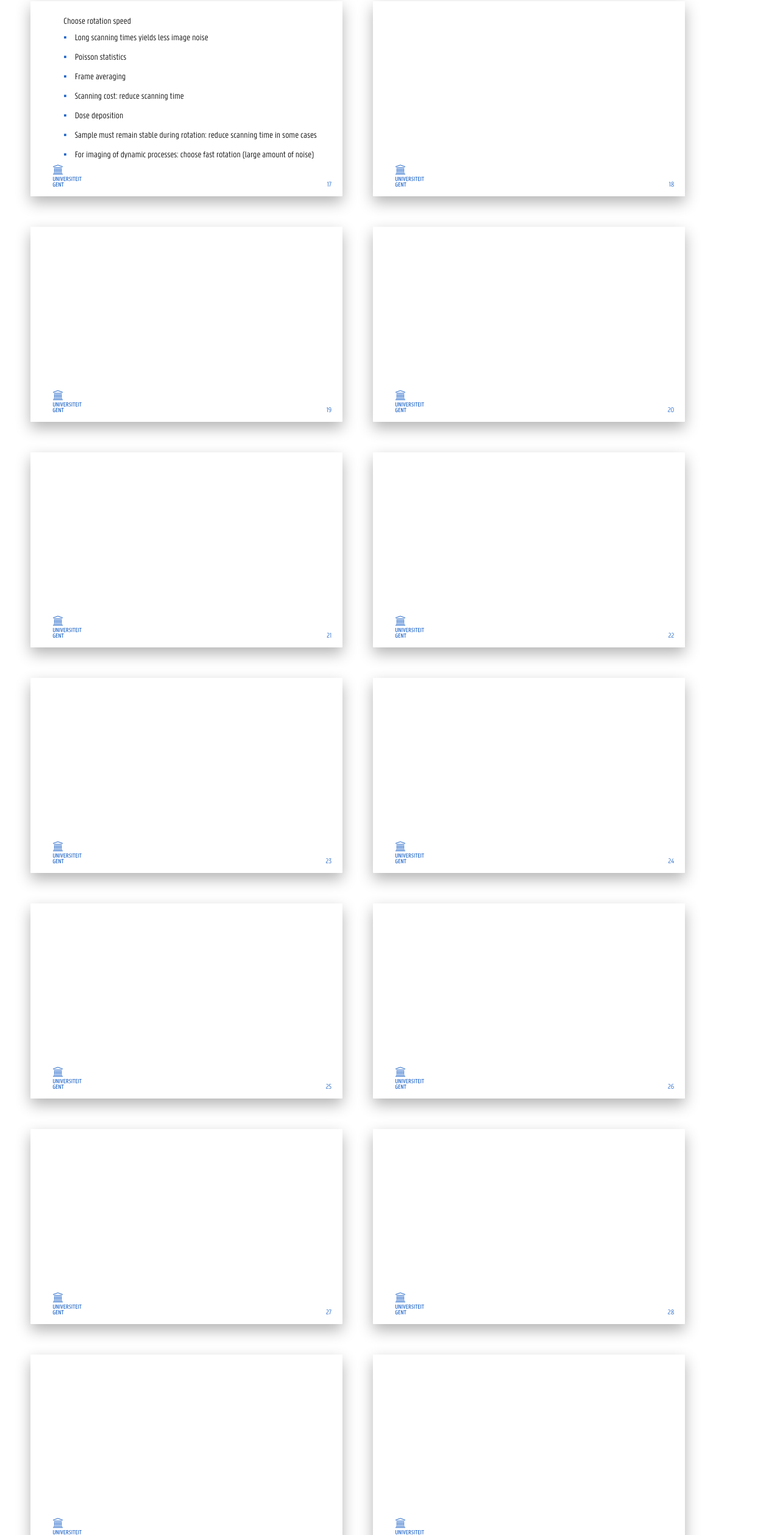
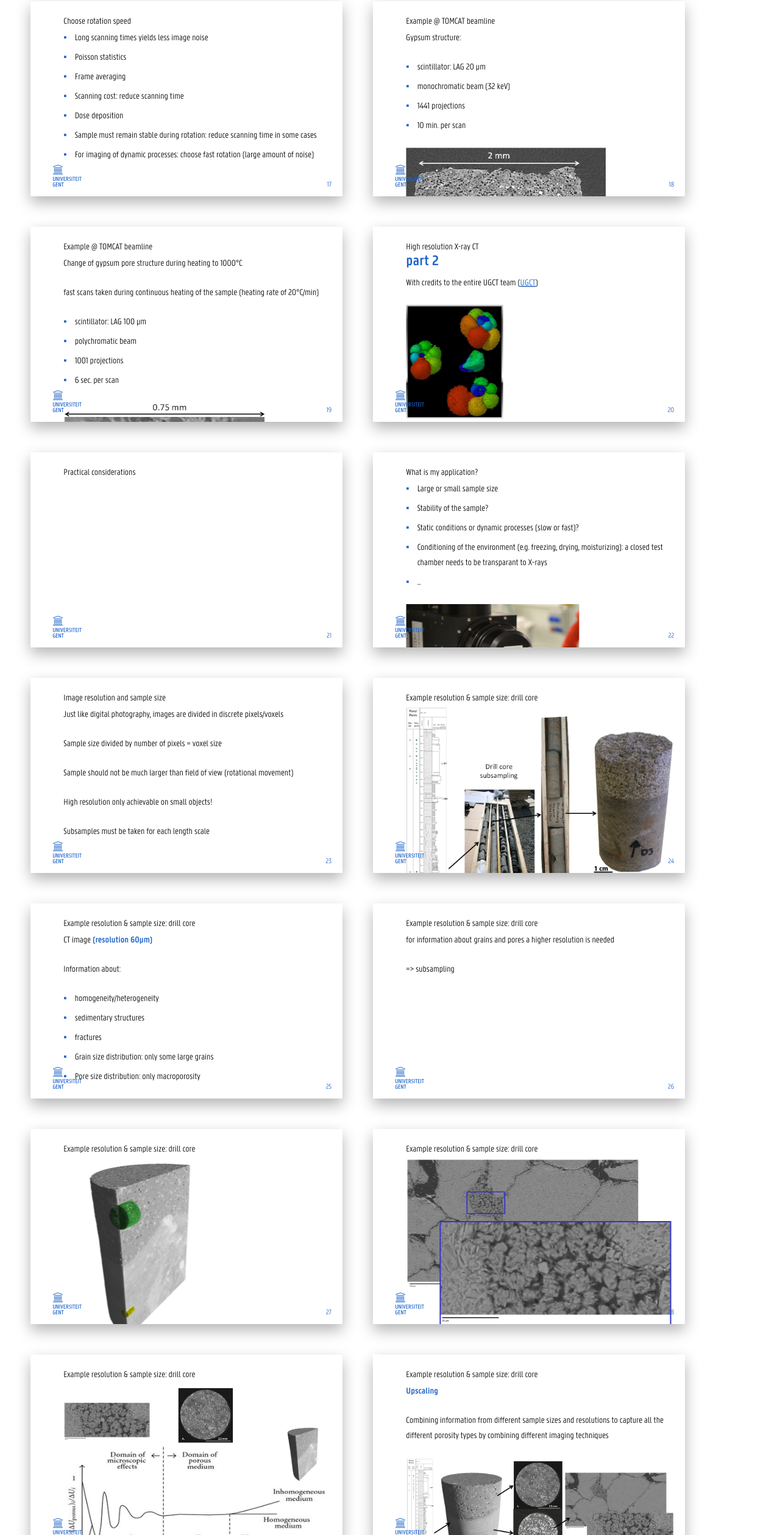
Before and after one commit to OpenWebslides-Content/DIT_part_3-3_artifacts_and_considerations, a website: page index.html in a window 1280 px wide. Shown: the part 3132-5650 px from the top of the page at 61% size. Drawn offline with Linux system fonts and the light colour scheme.

Commit message:
first draft update

```diff
--- a/index.html
+++ b/index.html
@@ -230,90 +230,180 @@
 	</section>
 
 	<section class="slide" data-level="0">
-		<h1></h1>
+		<h1>Example @ TOMCAT beamline</h1>
+		<p>Gypsum structure: </p>
+		<ul>
+			<li>scintillator: LAG 20 µm </li>
+			<li>monochromatic beam (32 keV) </li>
+			<li>1441 projections </li>
+			<li>10 min. per scan </li>
+		</ul>
+		<figure>
+			<img src="assets/k6.png" alt="gypsum example TOMCAT">
+			<figcaption></figcaption>
+		</figure>
+	</section>
+
+	<section class="slide" data-level="0">
+		<h1>Example @ TOMCAT beamline</h1>
+		<p>Change of gypsum pore structure during heating to 1000°C</p>
+		<p>fast scans taken during continuous heating of the sample (heating rate of 20°C/min)</p>
+		<ul>
+			<li>scintillator: LAG 100 µm </li>
+			<li>polychromatic beam </li>
+			<li>1001 projections </li>
+			<li>6 sec. per scan </li>
+		</ul>
+		<figure>
+			<img src="assets/k7.png" alt="gypsum example TOMCAT">
+			<figcaption></figcaption>
+		</figure>
+	</section>
+
+	<section class="slide" data-level="0">
+		<h1>High resolution X-ray CT </h1>
+		<h2>part 2</h2>
+		<p>With credits to the entire UGCT team (<a href="www.ugct.ugent.be">UGCT</a>) </p>
+		<figure>
+			<img src="assets/afbeelding23.png" alt="gypsum example TOMCAT">
+			<figcaption></figcaption>
+		</figure>
+	</section>
+
+	<section class="slide" data-level="0">
+		<h1>Practical considerations</h1>
 
 	</section>
 
 	<section class="slide" data-level="0">
-		<h1></h1>
+		<h1>What is my application?</h1>
+		<ul>
+			<li>Large or small sample size </li>
+			<li>Stability of the sample? </li>
+			<li>Static conditions or dynamic processes (slow or fast)? </li>
+			<li>Conditioning of the environment (e.g. freezing, drying, moisturizing): a closed test chamber needs to be transparant to
+				X-rays </li>
+			<li>...</li>
+		</ul>
+		<figure>
+			<img src="assets/afbeelding22.png" alt="CT setup example">
+			<figcaption></figcaption>
+		</figure>
+	</section>
+
+	<section class="slide" data-level="0">
+		<h1>Image resolution and sample size</h1>
+		<p>Just like digital photography, images are divided in discrete pixels/voxels </p>
+		<p>Sample size divided by number of pixels = voxel size </p>
+		<p>Sample should not be much larger than field of view (rotational movement) </p>
+		<p>High resolution only achievable on small objects! </p>
+		<p>Subsamples must be taken for each length scale </p>
+	</section>
+
+	<section class="slide" data-level="0">
+		<h1>Example resolution & sample size: drill core</h1>
+		<figure>
+			<img src="assets/k8.png" alt="drill core to sample">
+			<figcaption></figcaption>
+		</figure>
+	</section>
+
+	<section class="slide" data-level="0">
+		<h1>Example resolution & sample size: drill core</h1>
+		<p>CT image <strong>(resolution 60µm)</strong> </p>
+		<p>Information about: </p>
+		<ul>
+			<li>homogeneity/heterogeneity </li>
+			<li>sedimentary structures </li>
+			<li>fractures</li>
+			<li>Grain size distribution: only some large grains </li>
+			<li>Pore size distribution: only macroporosity </li>
+		</ul>
+		<figure>
+			<img src="assets/afbeelding28.png" alt="example: image">
+			<figcaption></figcaption>
+		</figure>
+		<figure>
+			<img src="assets/afbeelding29.png" alt="example: CT image half">
+			<figcaption></figcaption>
+		</figure>
+		<figure>
+			<img src="assets/afbeelding29a.png" alt="example: CT image">
+			<figcaption></figcaption>
+		</figure>
+		<figure>
+			<img src="assets/afbeelding30.png" alt="example: CT image cross sections">
+			<figcaption></figcaption>
+		</figure>
+	</section>
+
+	<section class="slide" data-level="0">
+		<h1>Example resolution & sample size: drill core</h1>
+		<p>for information about grains and pores a higher resolution is needed</p>
+		<p>=> subsampling</p>
 
 	</section>
 
 	<section class="slide" data-level="0">
-		<h1></h1>
-
+		<h1>Example resolution & sample size: drill core</h1>
+		<figure>
+			<img src="assets/afbeelding31.png" alt="example: CT image half">
+			<figcaption></figcaption>
+		</figure>
+		<figure>
+			<img src="assets/afbeelding32.png" alt="example: CT image">
+			<figcaption>
+				<p><strong>Subsample A (4 µm resolution)</strong></p>
+				<p>discrimination of mineral grains and pore space </p>
+			</figcaption>
+		</figure>
+		<figure>
+			<img src="assets/afbeelding33.png" alt="example: CT image cross sections">
+			<figcaption>
+				<p><strong>Subsample B (2.8 µm resolution)</strong></p>
+				<p>discrimination between different minerals (quartz, feldspar, clays) </p>
+				<p>Microporosity visible </p>
+			</figcaption>
+		</figure>
 	</section>
 
 	<section class="slide" data-level="0">
-		<h1></h1>
-
+		<h1>Example resolution & sample size: drill core</h1>
+		<figure>
+			<img src="assets/k9.png" alt="clay microporosity">
+			<figcaption>
+				<p>Capture microporosity in clays</p>
+				<p>-> SEM (nm resolutions)</p>
+			</figcaption>
+		</figure>
 	</section>
 
 	<section class="slide" data-level="0">
-		<h1></h1>
-
+		<h1>Example resolution & sample size: drill core</h1>
+		<figure>
+			<img src="assets/k10.png" alt="representative volume graph">
+			<figcaption></figcaption>
+		</figure>
 	</section>
 
 	<section class="slide" data-level="0">
-		<h1></h1>
-
+		<h1>Example resolution & sample size: drill core</h1>
+		<p><strong>Upscaling	</strong></p>
+		<p>Combining information from different sample sizes and resolutions to capture all the different porosity types by combining
+			different imaging techniques</p>
+		<figure>
+			<img src="assets/k11.png" alt="upscaling from a drill core">
+			<figcaption></figcaption>
+		</figure>
 	</section>
 
 	<section class="slide" data-level="0">
-		<h1></h1>
-
+		<h1>Add-on modules for in-situ imaging </h1>
+		<figure>
+			<img src="assets/k12.png" alt="Add-on modules for in-situ imaging">
+			<figcaption></figcaption>
+		</figure>
 	</section>
-
-	<section class="slide" data-level="0">
-		<h1></h1>
-
-	</section>
-
-	<section class="slide" data-level="0">
-		<h1></h1>
-
-	</section>
-
-	<section class="slide" data-level="0">
-		<h1></h1>
-
-	</section>
-
-	<section class="slide" data-level="0">
-		<h1></h1>
-
-	</section>
-
-	<section class="slide" data-level="0">
-		<h1></h1>
-
-	</section>
-
-	<section class="slide" data-level="0">
-		<h1></h1>
-
-	</section>
-
-	<section class="slide" data-level="0">
-		<h1></h1>
-
-	</section>
-
-	<section class="slide" data-level="0">
-		<h1></h1>
-
-	</section>
-
-	<section class="slide" data-level="0">
-		<h1></h1>
-
-	</section>
-
-	<section class="slide" data-level="0">
-		<h1></h1>
-
-	</section>
-
 
 
 
```
Also changed, not shown: assets/Afbeelding29a.png (added), assets/k10.PNG (added), assets/k11.PNG (added), assets/k12.PNG (added), assets/k6.PNG (added), assets/k7.PNG (added), assets/k8.PNG (added), assets/k9.PNG (added).
